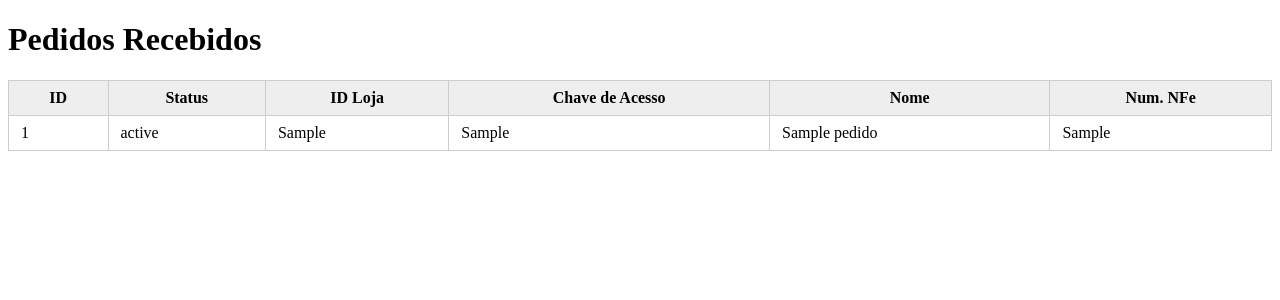
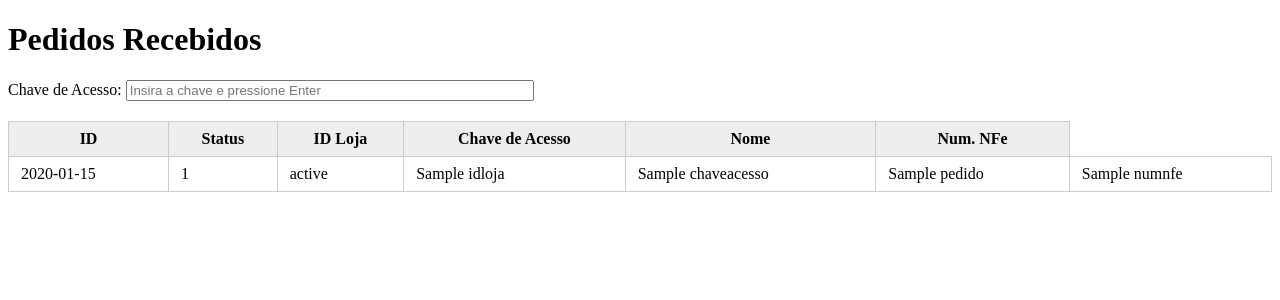
Before and after one commit to Astolphi4K/webhook, a Flask app: template templates/pedidos.html in a window 1280 px wide. Shown: the top 300 px of the page. Run offline with Flask 3, Linux system fonts and the light colour scheme; tables that the repository leaves empty hold one stand-in row (values such as "Sample post"); the template is opened without the code that fills it: values that come from a table or form of the project are taken from there, most other values are stand-ins (such as "Sample title", 1, 10 or a date in 2020); parts of the project's set-up code (start-up, migrations or seed data) failed here and were passed over; some libraries are stand-ins or nearby versions.

Commit message:
Add files via upload

```diff
--- a/app.py
+++ b/app.py
@@ -3,7 +3,7 @@
 from flask import render_template
 import json
 import psycopg2
-
+import datetime
 app = Flask(__name__)
 app.config['SQLALCHEMY_DATABASE_URI'] = 'postgresql://webhook_bling_user:9yH7z6LmIl9FBVTjlfmCE8LmdsRTlNjV@dpg-d1hf3iqdbo4c73dbgdqg-a.oregon-postgres.render.com/webhook_bling'
 app.config['SQLALCHEMY_TRACK_MODIFICATIONS'] = False
@@ -14,6 +14,7 @@
 class Pedido(db.Model):
     __tablename__ = 'pedidos'
 
+    hora = db.Column(db.DateTime, default=datetime.now, nullable=False)  # Nova coluna com data/hora atual
     id = db.Column(db.BigInteger, primary_key=True)  # ID da nota fiscal
     status = db.Column(db.String(50), nullable=False)
     idloja = db.Column(db.String(50), nullable=False)
@@ -46,6 +47,7 @@
             nota = item.get('notafiscal', {})
             if nota.get('situacao') == 'Autorizada':
                 novo_pedido = Pedido(
+                    hora=datetime.datetime.now(),
                     id=int(nota.get('id')),
                     status=nota.get('situacao'),
                     idloja=nota.get('loja'),
@@ -71,10 +73,26 @@
 
 @app.route('/pedidos')
 def listar_pedidos():
-    pedidos = Pedido.query.all()
-    print(pedidos)
+    pedidos = Pedido.query.filter_by(status="Autorizada").all()
     return render_template('pedidos.html', pedidos=pedidos)
 
+@app.route('/bipar', methods=['POST'])
+def bipar_pedido():
+    data = request.get_json()
+    chave = data.get('chave')
 
+    if not chave:
+        return jsonify({'erro': 'Chave de acesso não fornecida'}), 400
+
+    pedidos = Pedido.query.filter_by(chaveacesso=chave).all()
+
+    if not pedidos:
+        return jsonify({'mensagem': 'Nenhum pedido encontrado com essa chave'}), 404
+
+    for pedido in pedidos:
+        pedido.status = "Bipado"
+
+    db.session.commit()
+    return jsonify({'mensagem': f'{len(pedidos)} pedido(s) bipado(s) com sucesso'}), 200
 if __name__ == '__main__':
     app.run(debug=True)
--- a/templates/pedidos.html
+++ b/templates/pedidos.html
@@ -20,6 +20,11 @@
 </head>
 <body>
     <h1>Pedidos Recebidos</h1>
+    <form method="POST" action="/bipar">
+    <label for="chave">Chave de Acesso:</label>
+    <input type="text" id="chave" name="chave" placeholder="Insira a chave e pressione Enter" style="width: 400px;">
+
+    </form>
     <table>
         <thead>
             <tr>
@@ -34,6 +39,7 @@
         <tbody>
             {% for pedido in pedidos %}
             <tr>
+                <td>{{ pedido.hora.strftime('%d/%m/%Y %H:%M') }}</td>
                 <td>{{ pedido.id }}</td>
                 <td>{{ pedido.status }}</td>
                 <td>{{ pedido.idloja }}</td>
@@ -48,5 +54,28 @@
             {% endfor %}
         </tbody>
     </table>
+    <script>
+        document.getElementById("chave").addEventListener("keydown", function(event) {
+    if (event.key === "Enter") {
+        event.preventDefault();  // Evita o submit padrão
+        const chave = this.value;
+
+        fetch("/bipar", {
+            method: "POST",
+            headers: {
+                "Content-Type": "application/json"
+            },
+            body: JSON.stringify({ chave: chave })
+        })
+        .then(response => response.json())
+        .then(data => {
+            console.log(data);
+            // Recarrega a página após bipar
+            window.location.reload();
+        })
+        .catch(error => console.error("Erro:", error));
+    }
+});
+</script>
 </body>
 </html>
```
